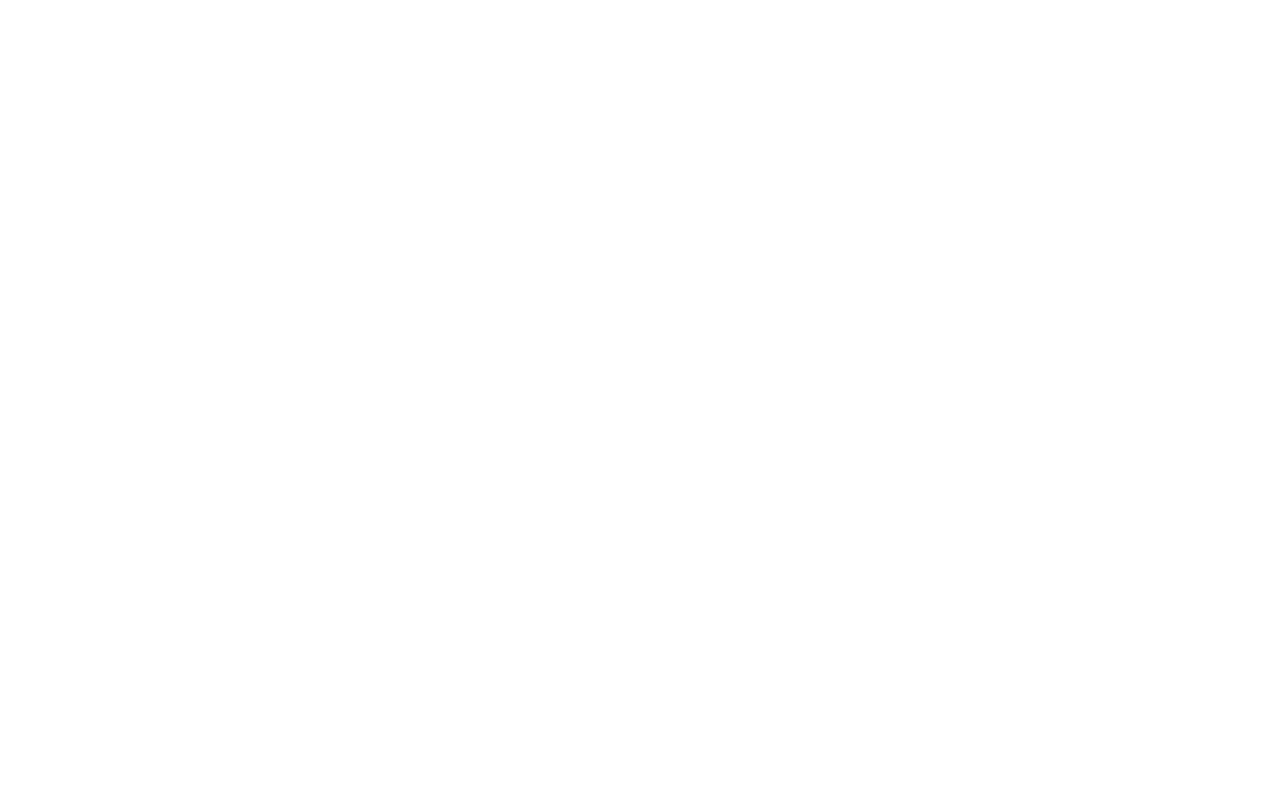
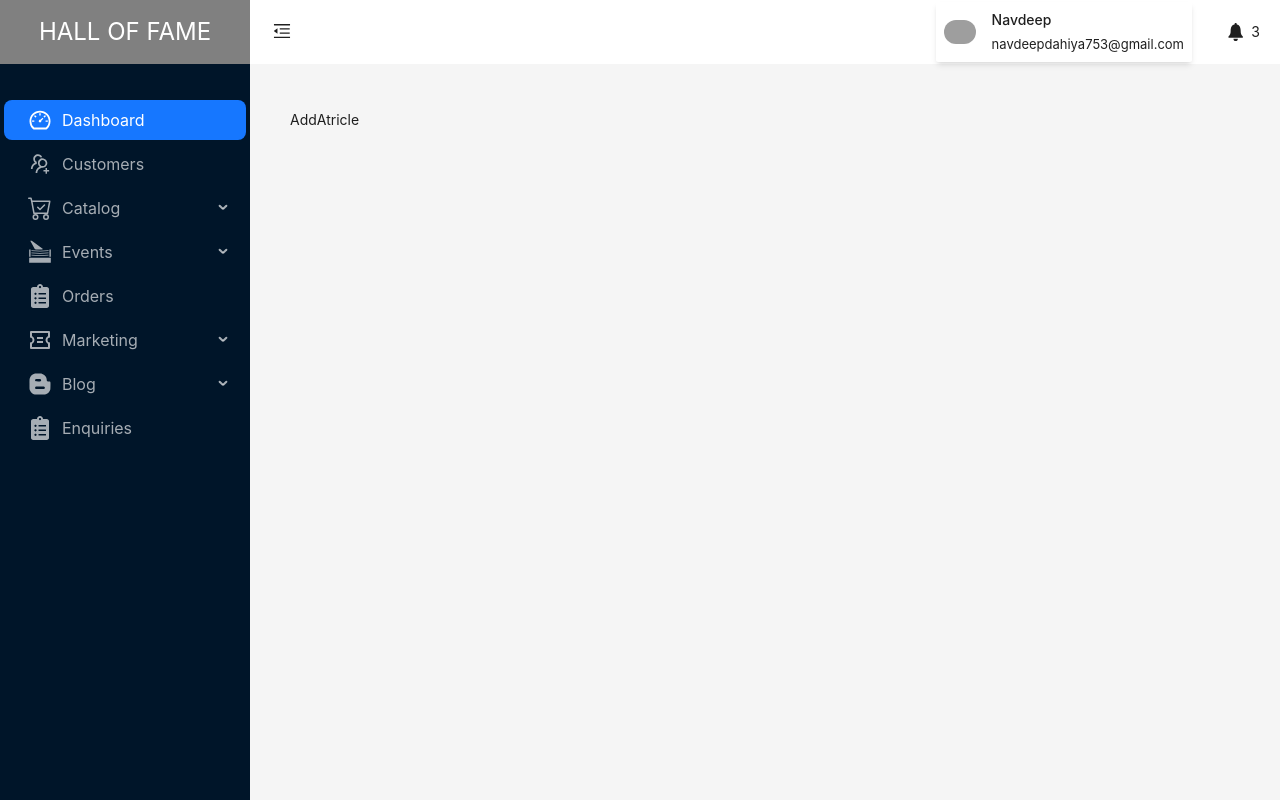
Before and after one commit to paul-frdev/admin-halloffame, a React (Create React App) app: page /admin/article in a window 1280 px wide. Before the commit this address had no page. Built offline with nearby package versions, Linux system fonts and the light colour scheme; grey boxes are pictures that could not be loaded; the HTML template or start-up script is replaced by a standard one.

Commit message:
add: addarticle menu routes

```diff
--- a/src/App.tsx
+++ b/src/App.tsx
@@ -6,6 +6,7 @@
 import { ForgotPassword } from './pages/ForgotPassword';
 import { MainLayout } from './components/MainLayout';
 import { Dashboard } from './pages/Dashboard';
+import { AddArticle } from './pages/AddArticle';
 
 function App() {
   return (
@@ -17,6 +18,7 @@
           <Route path='/forgot-password' element={<ForgotPassword />} />
           <Route path='/admin' element={<MainLayout />} >
             <Route index element={<Dashboard />} />
+            <Route path='article' element={<AddArticle />} />
           </Route>
         </Routes>
       </Router>
--- a/src/components/MainLayout.tsx
+++ b/src/components/MainLayout.tsx
@@ -201,7 +201,9 @@
               height: 64,
             }}
           />
-          <div className="flex gap-x-4 items-center relative cursor-pointer" onClick={() => setVisible(prev => !prev)}>
+          <div className='flex justify-start gap-x-4 items-center'>
+            <div className="flex gap-x-4 items-center relative cursor-pointer shadow-md rounded-sm" onClick={() => setVisible(prev => !prev)}>
+              <div className='flex gap-x-4 items-center p-2 hover:bg-[#ecebeb]'>
                 <div>
                   <img
                     width={32}
@@ -215,9 +217,10 @@
                   <h5 className="mb-1">Navdeep</h5>
                   <p className="mb-0">navdeepdahiya753@gmail.com</p>
                 </div>
-            <div className={cn(`absolute top-[66px] left-0 shadow-md rounded-md bg-white w-[230px]`, visible ? 'visible ' : 'hidden')}>
+              </div>
+              <div className={cn(`absolute top-[60px] border-2 border-[#ecebeb]  left-0 shadow-md rounded-md bg-white w-[252px]`, visible ? 'visible ' : 'hidden')}>
                 <div className='flex flex-col justify-start items-start p-4 text-lg font-normal'>
-                <li className=' list-none'>
+                  <li className=' list-none mb-2'>
                     <Link
                       to="/"
                     >
@@ -231,6 +234,7 @@
                       Signout
                     </Link>
                   </li>
+                </div>
               </div>
             </div>
             <div className="flex justify-between w-[40px] h-full items-center ml-4">
--- /dev/null
+++ b/src/pages/AddArticle.tsx
@@ -0,0 +1,7 @@
+import React from 'react'
+
+export const AddArticle = () => {
+  return (
+    <div>AddAtricle</div>
+  )
+}
```
Lines whose indentation alone changed are shown as unchanged.
